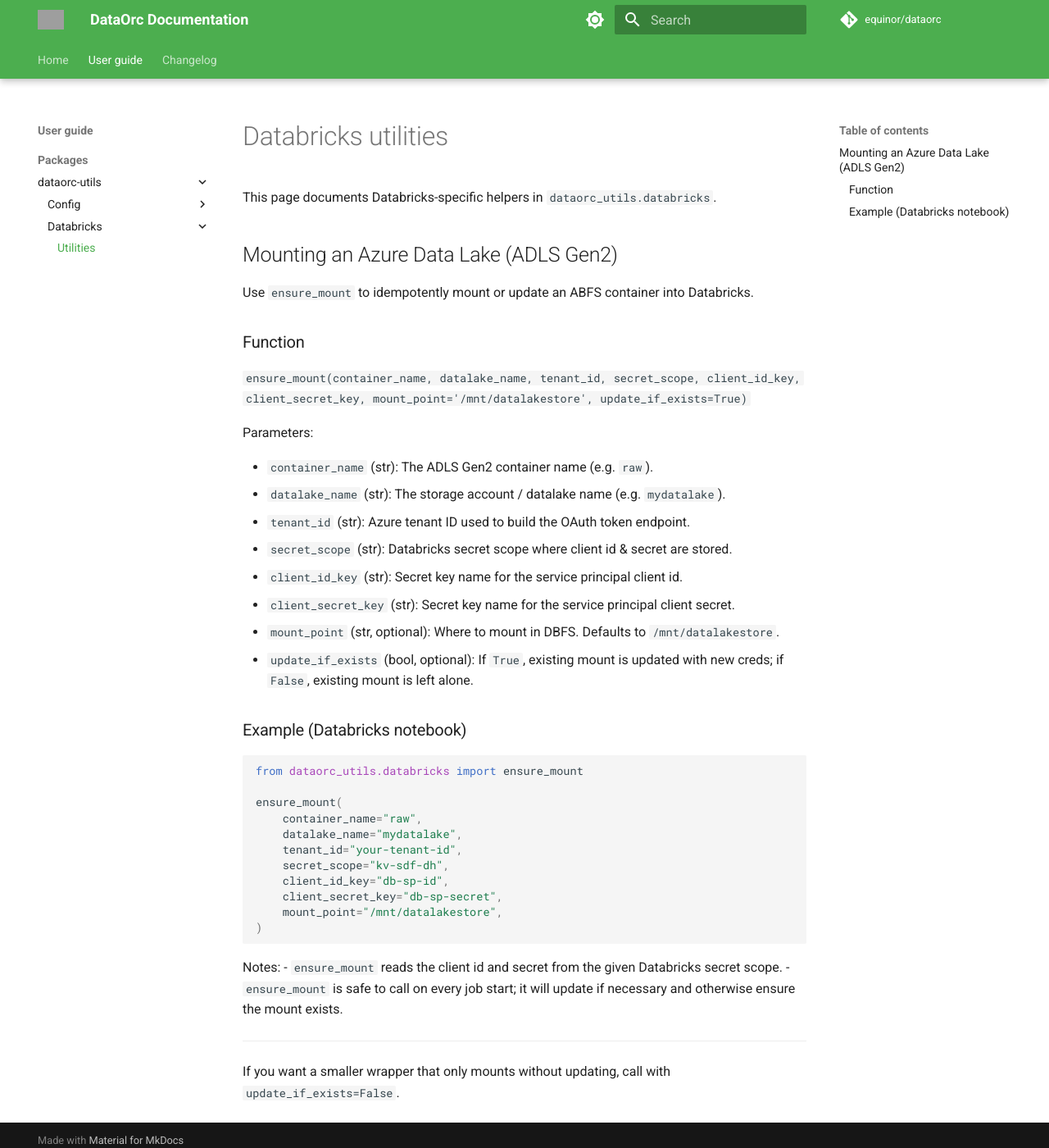
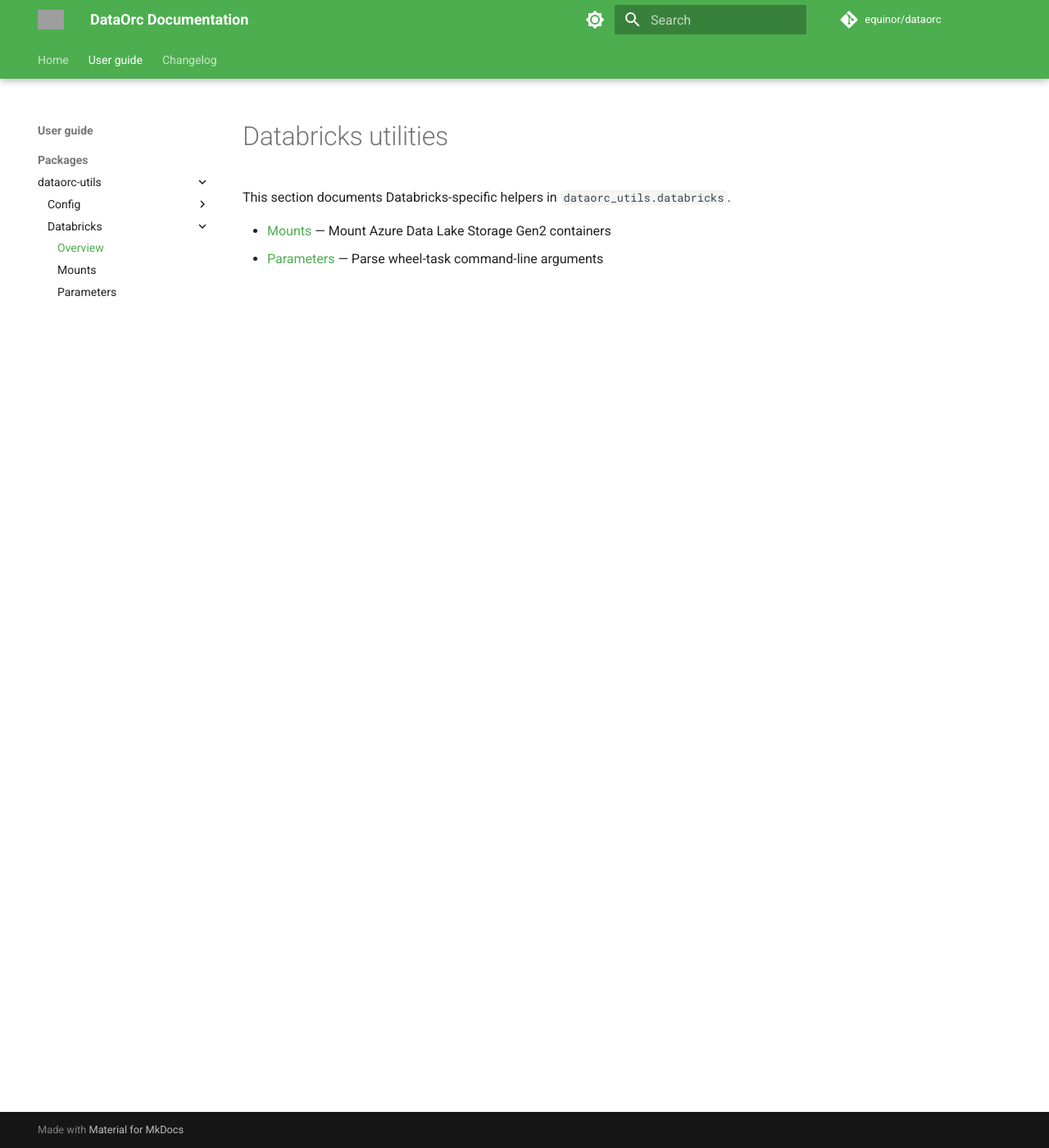
Before and after one commit to equinor/dataorc, an MkDocs documentation site: the page built from docs/packages/dataorc-utils/databricks/index.md, in a window 1280 px wide and 1400 px high. Shown: the whole window at 82% size. Built offline with MkDocs 1.6.1 and Material for MkDocs 9.7.7, drawn with Linux system fonts in a browser that asks for light colours; comment, search, counter and statistics services are not loaded; grey boxes are pictures that could not be loaded.

Commit message:
feat(utils): add argument parsing helper for Databricks wheel tasks (#43)
This pull request adds a new utility for parsing command-line arguments
in Databricks wheel tasks, improves documentation structure for
Databricks utilities, and updates the public API surface. The main
themes are new feature addition, documentation improvements, and test
coverage.

**New feature: Databricks wheel-task argument parsing**
- Added the `parse_args` function in `dataorc_utils.databricks.args`,
which simplifies parsing required CLI arguments for Databricks wheel
tasks. This includes the implementation, documentation, and public API
exposure.
[[1]](diffhunk://#diff-4afc801d45f88ac18f22142e9dc7d618892409b4619adac35a8b9fa70b8f3f0fR1-R38)
[[2]](diffhunk://#diff-ffcd4f5f08ec536c6b01cceb4b5a0804f1897183fbdd4da257f15571ed72f8b3L4-R13)
[[3]](diffhunk://#diff-91b525a8c6a67c53ed2a2c2ae3e7cc87abd52f3070b3e858f596626cf3434094R1-R36)

**Documentation improvements**
- Split and reorganized Databricks utility documentation: created an
overview (`index.md`), moved and updated the mounts documentation
(`mounts.md`), and added new documentation for the parameters utility
(`parameters.md`). Updated navigation in `mkdocs.yml` accordingly.
[[1]](diffhunk://#diff-4536c433c8cc72019744e5b27b7351d034093d63b3ab388ed7d574914524ea2aR1-R6)
[[2]](diffhunk://#diff-09e0c09c99398eb03fb38f43d16841db007287db112f81b52802c11e34e73455L1-R5)
[[3]](diffhunk://#diff-09e0c09c99398eb03fb38f43d16841db007287db112f81b52802c11e34e73455L24-R20)
[[4]](diffhunk://#diff-09e0c09c99398eb03fb38f43d16841db007287db112f81b52802c11e34e73455R37)
[[5]](diffhunk://#diff-91b525a8c6a67c53ed2a2c2ae3e7cc87abd52f3070b3e858f596626cf3434094R1-R36)
[[6]](diffhunk://#diff-98d0f806abc9af24e6a7c545d3d77e8f9ad57643e27211d7a7b896113e420ed2L67-R69)

**Test coverage**
- Added tests in `test_databricks_args.py` to verify correct behavior of
the new `parse_args` function, including handling of both populated and
empty argument lists.

````diff
--- /dev/null
+++ b/docs/packages/dataorc-utils/databricks/index.md
@@ -0,0 +1,6 @@
+# Databricks utilities
+
+This section documents Databricks-specific helpers in `dataorc_utils.databricks`.
+
+- [Mounts](mounts.md) — Mount Azure Data Lake Storage Gen2 containers
+- [Parameters](parameters.md) — Parse wheel-task command-line arguments
--- a/docs/packages/dataorc-utils/databricks.md
+++ b/docs/packages/dataorc-utils/databricks/mounts.md
@@ -1,12 +1,8 @@
-# Databricks utilities
-
-This page documents Databricks-specific helpers in `dataorc_utils.databricks`.
-
-## Mounting an Azure Data Lake (ADLS Gen2)
+# Mounting an Azure Data Lake (ADLS Gen2)
 
 Use `ensure_mount` to idempotently mount or update an ABFS container into Databricks.
 
-### Function
+## Function
 
 `ensure_mount(container_name, datalake_name, tenant_id, secret_scope, client_id_key, client_secret_key, mount_point='/mnt/datalakestore', update_if_exists=True)`
 
@@ -21,7 +17,7 @@
 - `mount_point` (str, optional): Where to mount in DBFS. Defaults to `/mnt/datalakestore`.
 - `update_if_exists` (bool, optional): If `True`, existing mount is updated with new creds; if `False`, existing mount is left alone.
 
-### Example (Databricks notebook)
+## Example (Databricks notebook)
 
 ```python
 from dataorc_utils.databricks import ensure_mount
@@ -38,6 +34,7 @@
 ```
 
 Notes:
+
 - `ensure_mount` reads the client id and secret from the given Databricks secret scope.
 - `ensure_mount` is safe to call on every job start; it will update if necessary and otherwise ensure the mount exists.
 
--- a/mkdocs.yml
+++ b/mkdocs.yml
@@ -64,5 +64,7 @@
           - PipelineParameterManager: packages/dataorc-utils/config/pipeline_parameter_manager.md
           - Defaults and validation: packages/dataorc-utils/config/defaults_and_validation.md
         - Databricks:
-          - Utilities: packages/dataorc-utils/databricks.md
+          - Overview: packages/dataorc-utils/databricks/index.md
+          - Mounts: packages/dataorc-utils/databricks/mounts.md
+          - Parameters: packages/dataorc-utils/databricks/parameters.md
   - Changelog: changelog/index.md
````
Also changed, not shown: docs/packages/dataorc-utils/databricks/parameters.md (added, +36 -0 lines), 3 other files.
